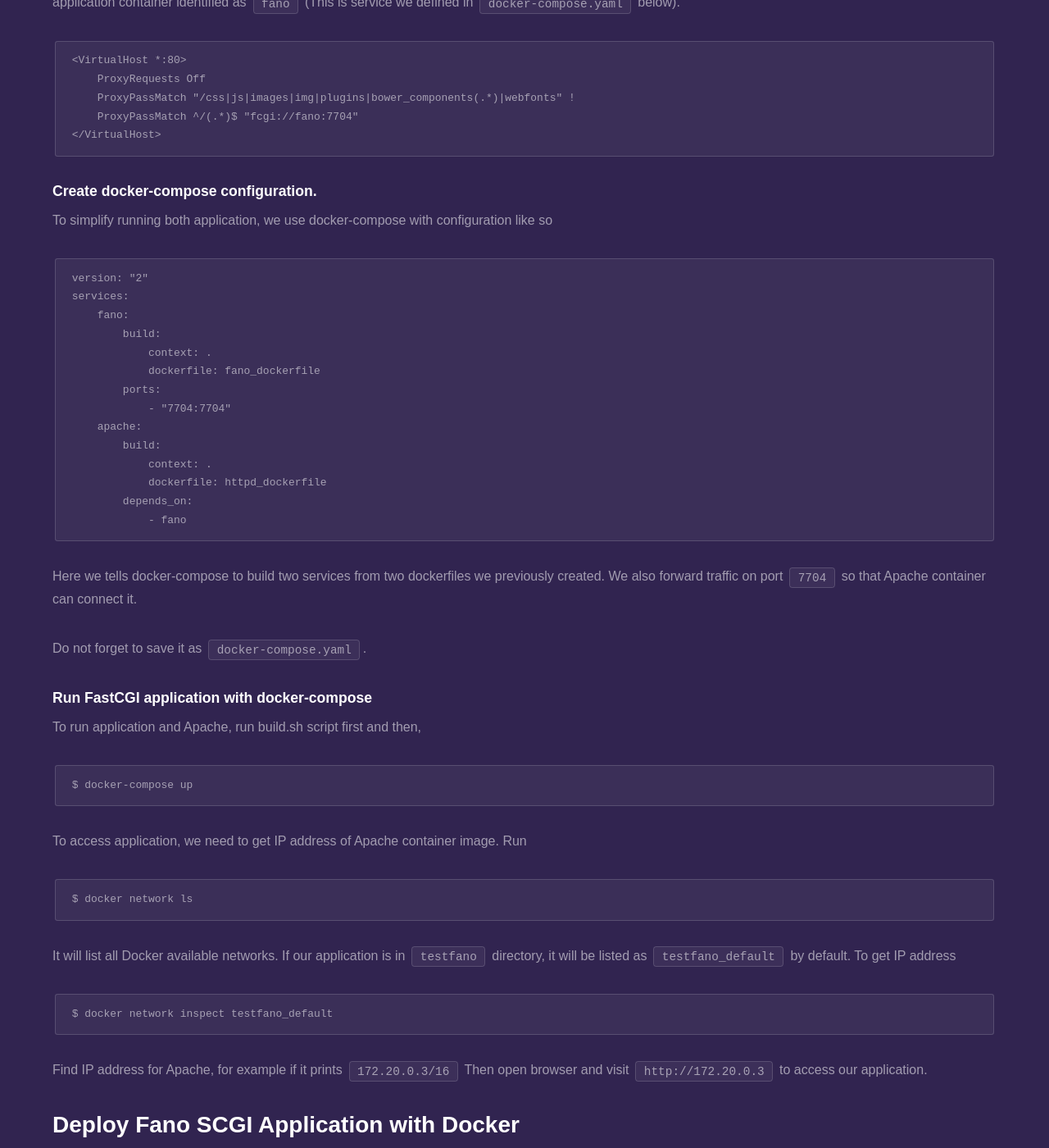
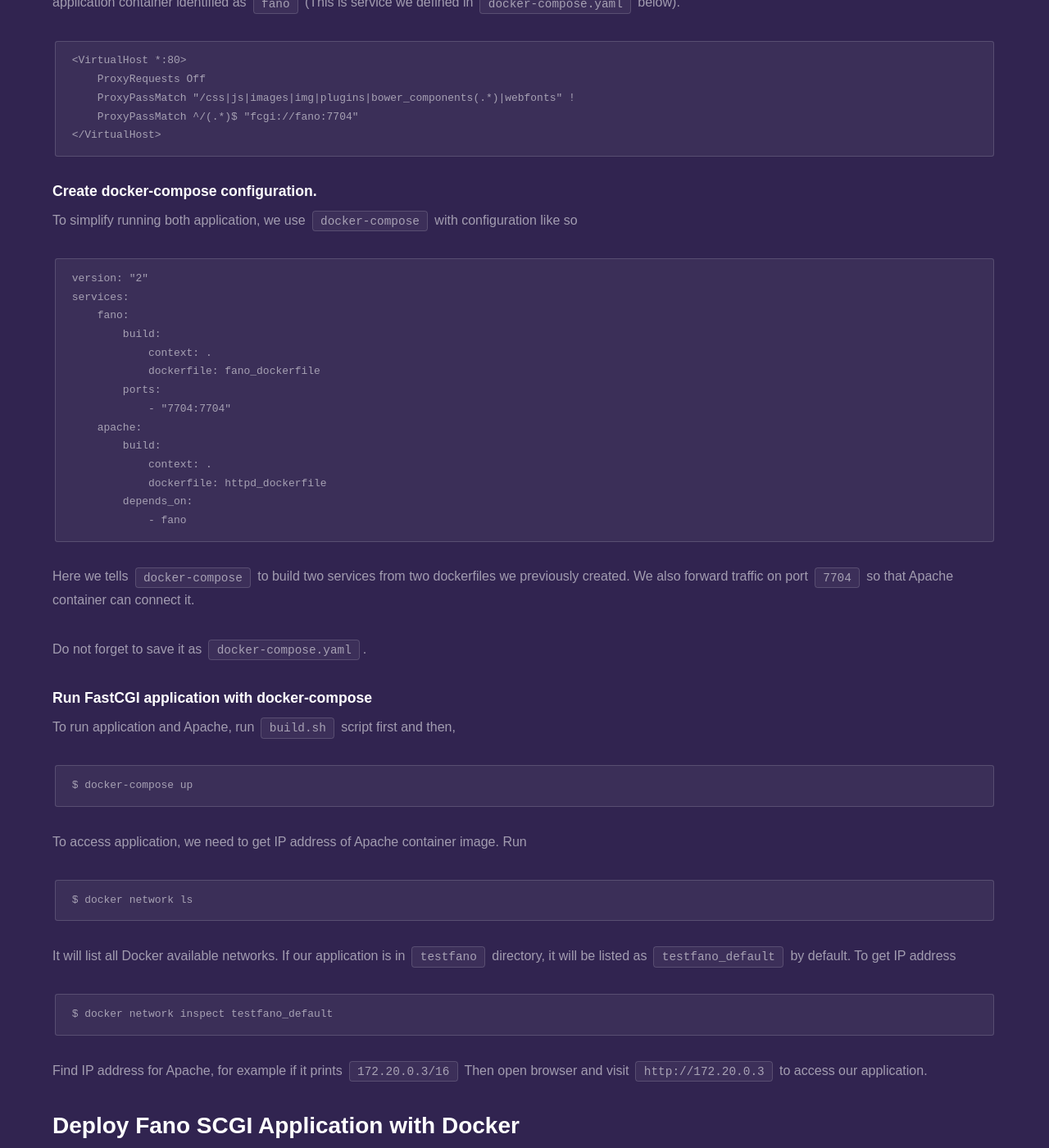
Before and after one commit to fanoframework/fanoframework.github.io, a Jekyll site: the page built from deployment/docker/index.md, in a window 1280 px wide and 1400 px high, scrolled down 6505 px. Shown: the whole window at 82% size. Built offline with Jekyll 4.4.1, drawn with Linux system fonts in a browser that asks for light colours; our own code applies the rules of GitHub Pages for plain Markdown files; some of the changed text lies outside the part shown.

Commit message:
improve formatting

````diff
--- a/deployment/docker/index.md
+++ b/deployment/docker/index.md
@@ -263,7 +263,7 @@ We create new file `vhost.example` with content aim to setup FastCGI reverse pro
 
 ### Create docker-compose configuration.
 
-To simplify running both application, we use docker-compose with configuration like so
+To simplify running both application, we use `docker-compose` with configuration like so
 
 ```
 version: "2"
@@ -282,13 +282,13 @@ services:
             - fano
 ```
 
-Here we tells docker-compose to build two services from two dockerfiles we previously created. We also forward traffic on port `7704` so that Apache container can connect it.
+Here we tells `docker-compose` to build two services from two dockerfiles we previously created. We also forward traffic on port `7704` so that Apache container can connect it.
 
 Do not forget to save it as `docker-compose.yaml`.
 
 ### Run FastCGI application with docker-compose
 
-To run application and Apache, run build.sh script first and then,
+To run application and Apache, run `build.sh` script first and then,
 
 ```
 $ docker-compose up
````
Also changed, not shown: other parts of deployment/docker/index.md (+2 -2 lines).
